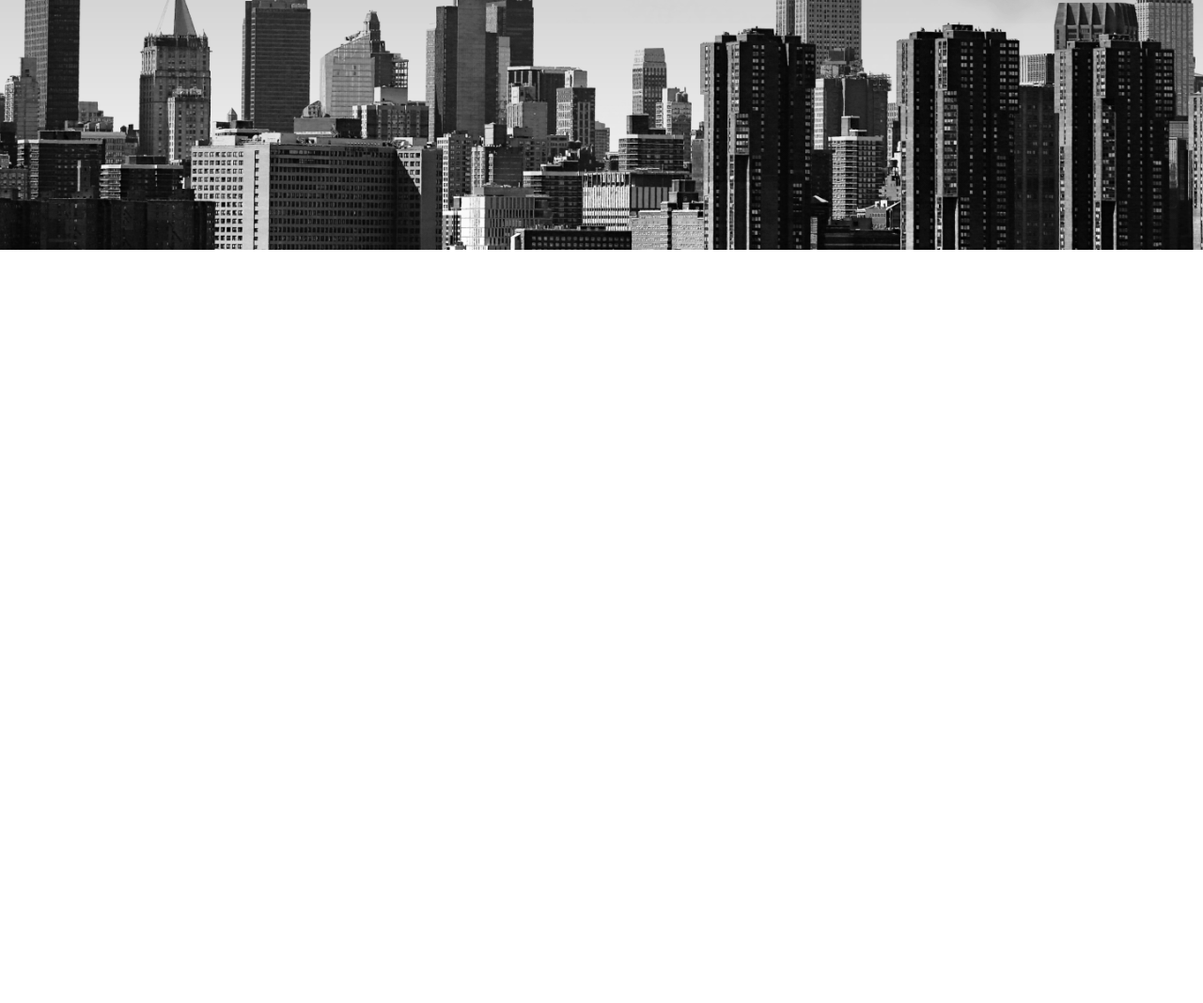
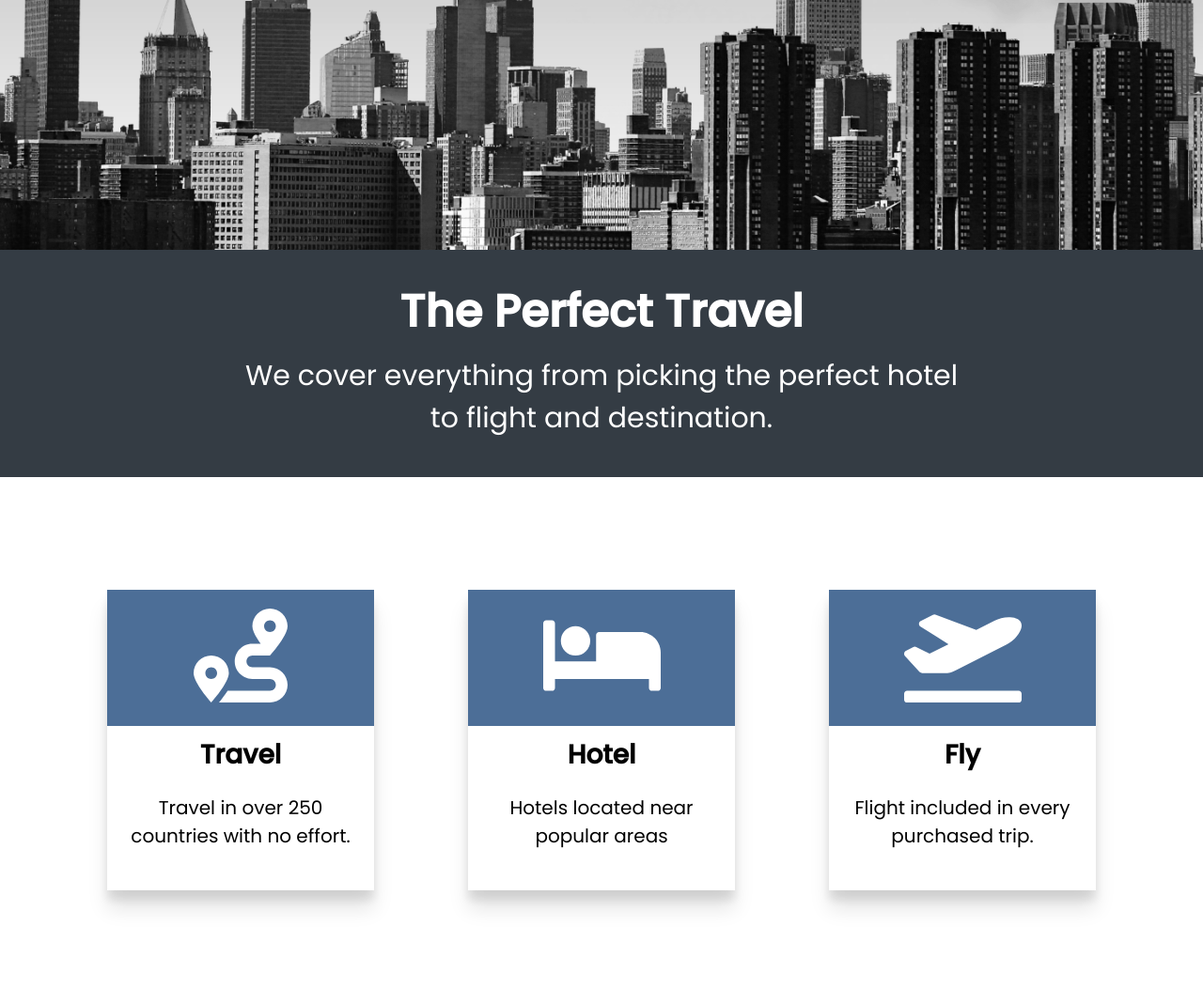
Before and after one commit to ameer-ahmad/Travelly, a plain HTML site: page index.html in a window 1280 px wide. Shown: the part 1354-2422 px from the top of the page at 94% size. Before the commit the page ends 1620 px from the top, so only its background shows below. Drawn offline with Linux system fonts and the light colour scheme; a web font is replaced by a local one.

Commit message:
Added and styled the benefits section

```diff
--- a/index.html
+++ b/index.html
@@ -38,6 +38,37 @@
             <img src="img/cloud.png" class="moving-cloud-2 cloud" alt="">
         </header>
     </section>
+    <section class="benefits">
+        <header class="benefits-head">
+            <h2>The Perfect Travel</h2>
+            <h3>
+                We cover everything from picking the perfect hotel <br> to flight and destination.
+            </h3>
+        </header>
+        <div class="cards">
+            <div class="card">
+                <div class="card-icon">
+                    <img src="icons/route-solid.svg" alt="">
+                </div>
+                <h4>Travel</h4>
+                <p>Travel in over 250 countries with no effort.</p>
+            </div>
+            <div class="card">
+                <div class="card-icon">
+                    <img src="icons/bed-solid.svg" alt="">
+                </div>
+                <h4>Hotel</h4>
+                <p>Hotels located near popular areas</p>
+            </div>
+            <div class="card">
+                <div class="card-icon">
+                    <img src="icons/plane-departure-solid.svg" alt="">
+                </div>
+                <h4>Fly</h4>
+                <p>Flight included in every purchased trip.</p>
+            </div>
+        </div>
+    </section>
 </body>
 
 </html>
--- a/style.css
+++ b/style.css
@@ -110,7 +110,7 @@ nav ul {
 }
 
 
-/* BENEFITS SECTION */
+/* LOCATIONS SECTION */
 
 #locations {
     min-height: 100vh;
@@ -168,6 +168,56 @@ nav ul {
 }
 
 
+/* Benefits Section */
+
+.benefits-head {
+    background: #343c44;
+    padding: 3rem;
+    min-height: 30vh;
+    display: flex;
+    flex-direction: column;
+    justify-content: center;
+    align-items: center;
+    color: white;
+    text-align: center;
+}
+
+.benefits-head h3 {
+    padding: 1rem;
+}
+
+.cards {
+    width: 90%;
+    margin: auto;
+    display: flex;
+    min-height: 70vh;
+    align-items: center;
+    flex-wrap: wrap;
+}
+
+.card {
+    text-align: center;
+    flex: 1 1 25rem;
+    min-height: 40vh;
+    margin: 2rem 5rem;
+    box-shadow: 0px 10px 10px rgba(0, 0, 0, 0.1), 0px 20px 20px rgba(0, 0, 0, 0.1);
+}
+
+.cards img {
+    height: 100px;
+    margin: 2rem;
+}
+
+.card h4,
+p {
+    padding: 1rem;
+}
+
+.card-icon {
+    background: #4c6e97;
+}
+
+
 /* Media Query */
 
 @media screen and (max-width: 932px) {
```
